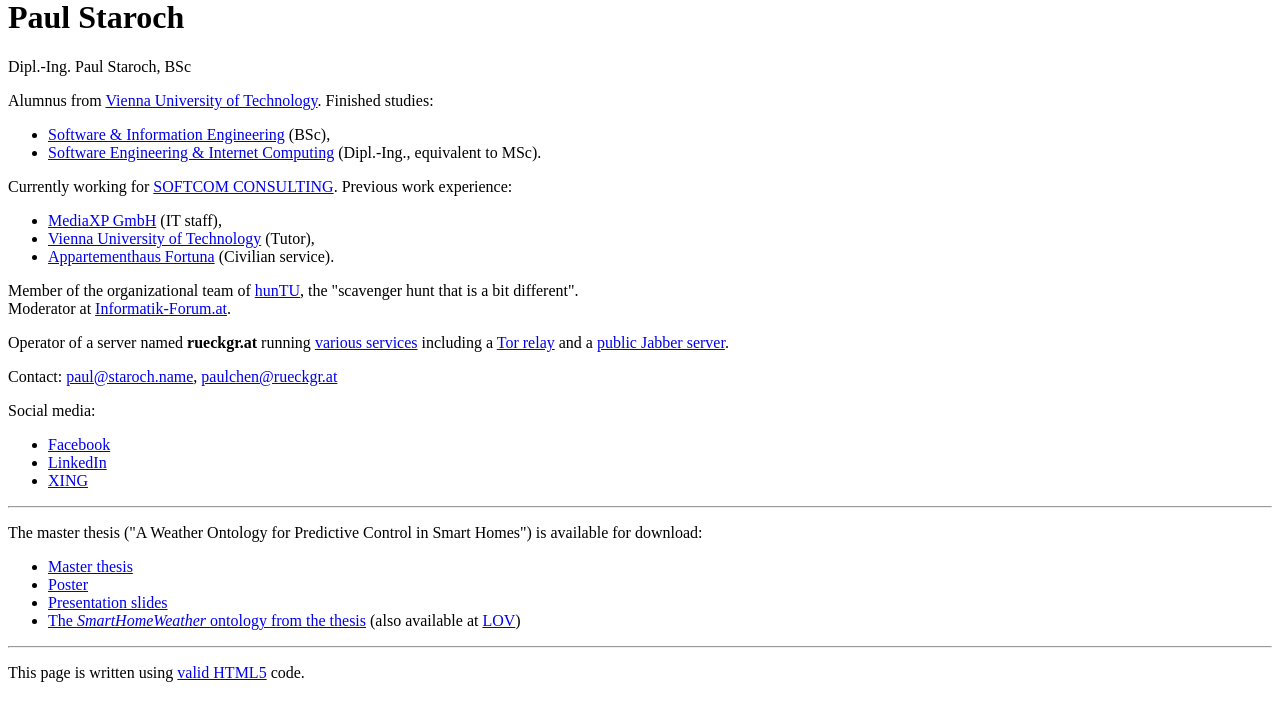
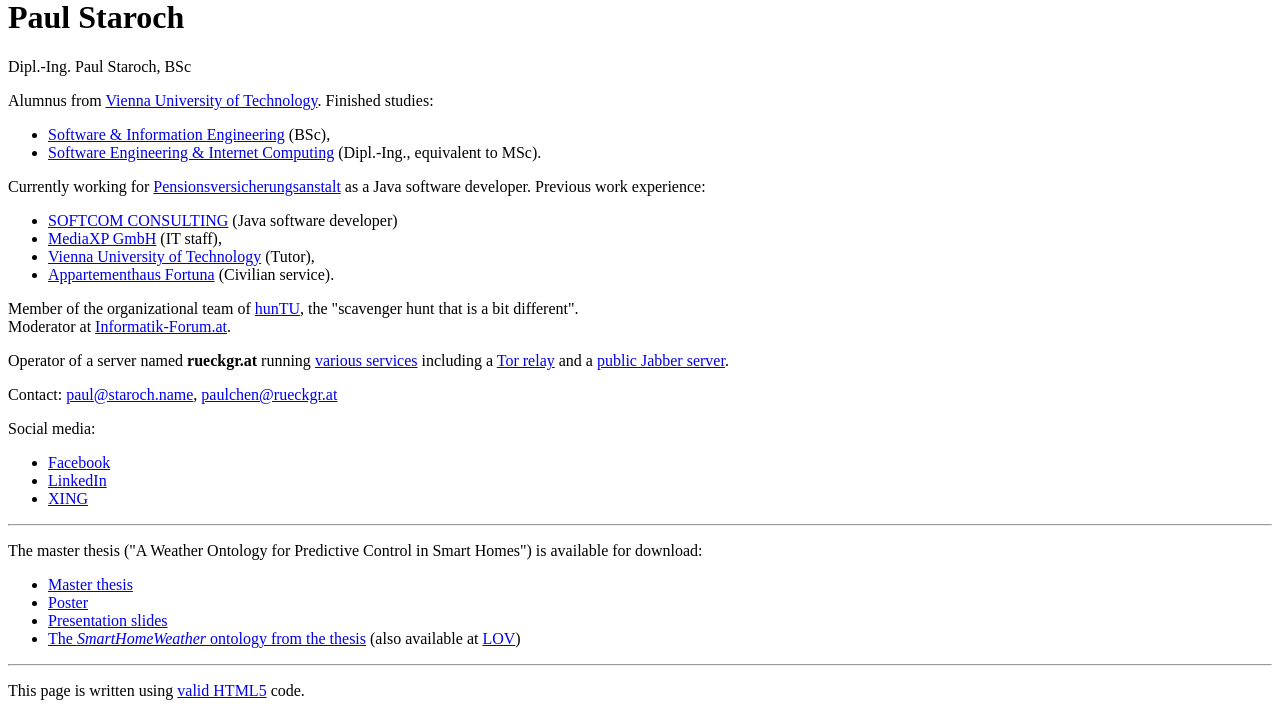
Before and after one commit to paulchen/staroch.name, a PHP site: page /index_en.php in a window 1280 px wide. Shown: the part 330-1046 px from the top of the page. Before the commit the page ends 1012 px from the top, so only its background shows below. Run offline with PHP 8.4, Linux system fonts and the light colour scheme; data that the repository does not hold is empty; grey boxes are pictures that could not be loaded.

Commit message:
updated current employer

```diff
--- a/templates/index_de.php
+++ b/templates/index_de.php
@@ -11,9 +11,10 @@
 	</ul>
 
 	<p>
-	Derzeit beschäftigt bei <a href="http://www.softcom.at/">SOFTCOM CONSULTING</a>. Vorhergehende Berufserfahrung:
+	Derzeit beschäftigt bei der <a href="http://www.pensionsversicherung.at/">Pensionsversicherungsanstalt</a> als Java-Softwareentwickler. Vorhergehende Berufserfahrung:
 	</p>
 	<ul>
+		<li><a href="http://www.softcom.at/">SOFTCOM CONSULTING</a> (Java-Softwareentwickler)</li>
 		<li><a href="http://www.mediaxp.de/de/">MediaXP GmbH</a> (IT-Mitarbeiter),</li>
 		<li><a href="http://www.tuwien.ac.at/de/tuwien_home">Technische Universität Wien</a> (Tutor),</li>
 		<li><a href="http://www.fortuna-swa.at/home/haeuser/appartementhaus">Appartementhaus Fortuna</a> (Zivildienst).</li>
--- a/templates/index_en.php
+++ b/templates/index_en.php
@@ -10,10 +10,10 @@
 		<li><a href="http://www.informatik.tuwien.ac.at/lehre/studien/master/software-engineering-and-internet-computing">Software Engineering &amp; Internet Computing</a> (Dipl.-Ing., equivalent to MSc).</li>
 	</ul>
 
-	<p>
-	Currently working for <a href="http://www.softcom.at/">SOFTCOM CONSULTING</a>. Previous work experience:
+	Currently working for <a href="http://www.pensionsversicherung.at/">Pensionsversicherungsanstalt</a> as a Java software developer. Previous work experience:
 	</p>
 	<ul>
+		<li><a href="http://www.softcom.at/">SOFTCOM CONSULTING</a> (Java software developer)</li>
 		<li><a href="http://www.mediaxp.de/en/">MediaXP GmbH</a> (IT staff),</li>
 		<li><a href="http://www.tuwien.ac.at/en/tuwien_home">Vienna University of Technology</a> (Tutor),</li>
 		<li><a href="http://www.fortuna-swa.at/home/haeuser/appartementhaus">Appartementhaus Fortuna</a> (Civilian service).</li>
```
